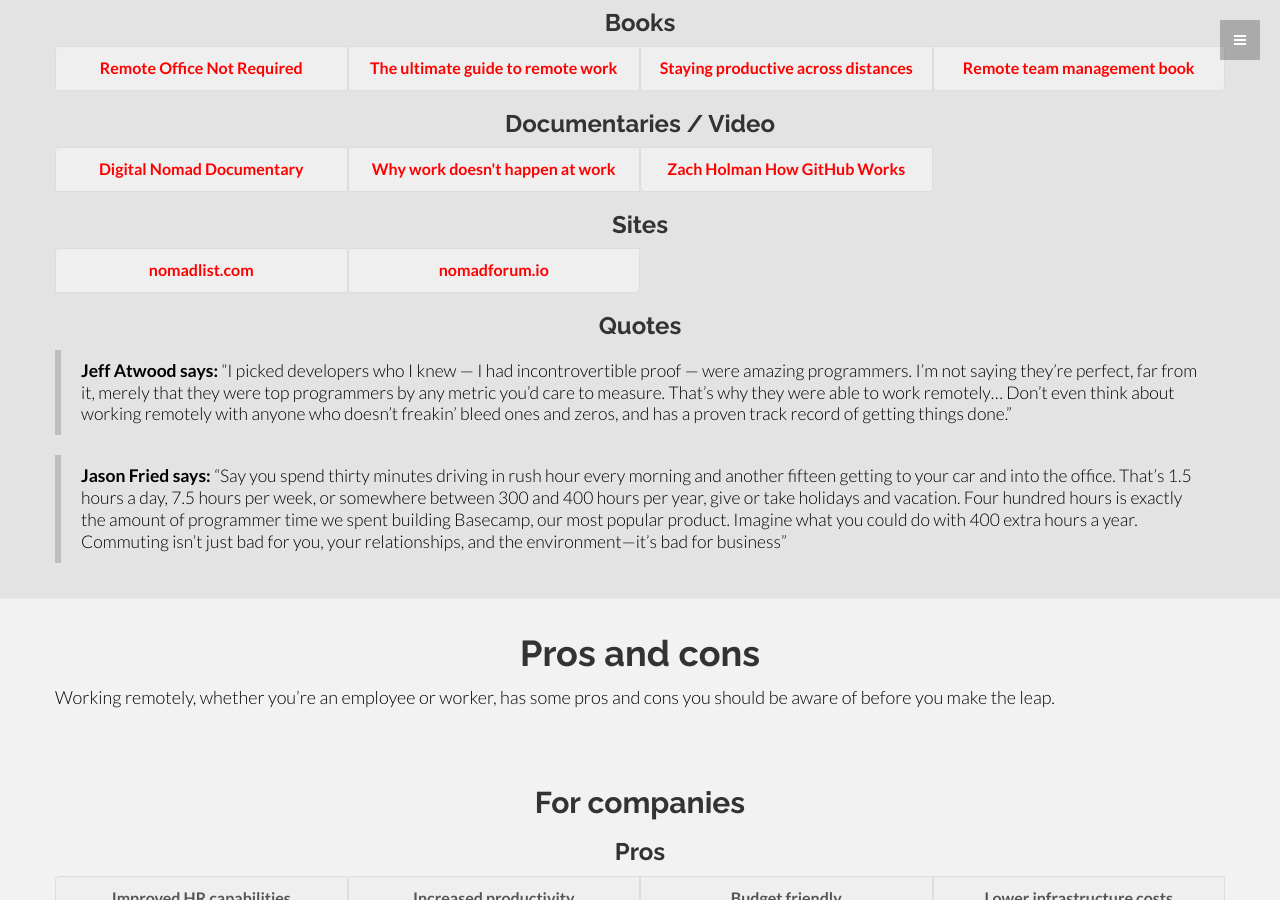
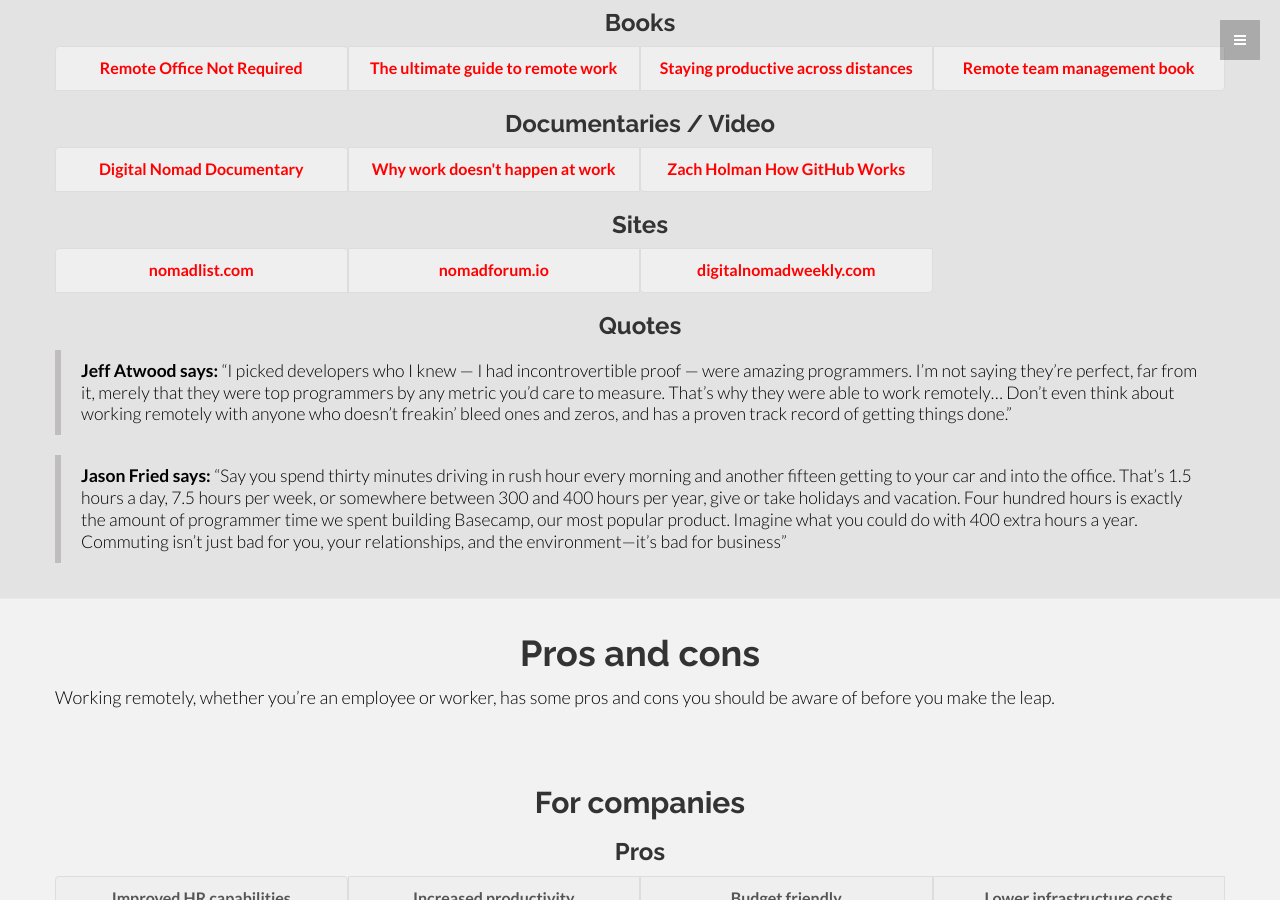
Before and after one commit to webreattivo/remote-work-the-right-way, a Jekyll site: the page built from index.html, in a window 1280 px wide and 900 px high, scrolled down 1935 px. Built offline with Jekyll 4.4.1, drawn with Linux system fonts in a browser that asks for light colours.

Commit message:
Added Digital Nomad Weekly

```diff
--- a/_data/famous_references_sites.yml
+++ b/_data/famous_references_sites.yml
@@ -3,3 +3,6 @@
 
 - name: nomadforum.io
   url: https://nomadforum.io
+
+- name: digitalnomadweekly.com
+  url: http://www.digitalnomadweekly.com
```
